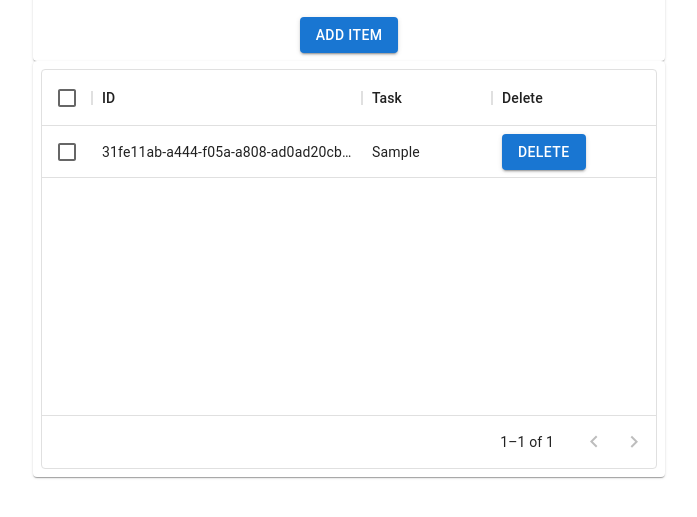
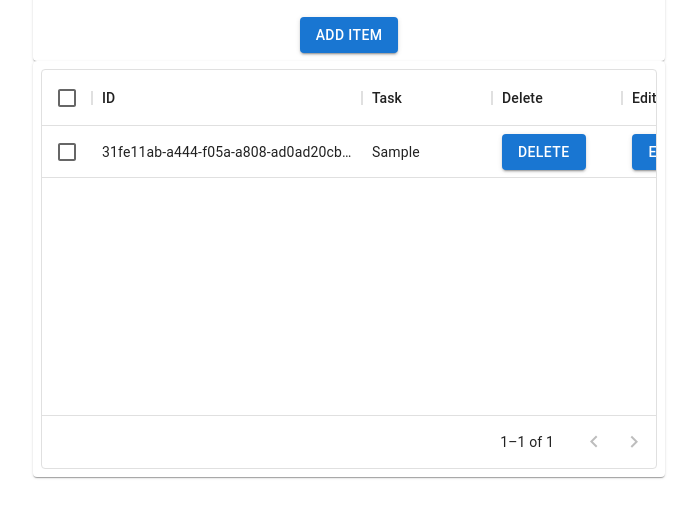
Before and after one commit to digikullReact/janweredux, a React (Vite) app: page / in a window 1280 px wide. Both pictures are taken after typing "Sample" into the empty fields and a click on the button "ADD ITEM". Shown: the part 249-766 px from the top of the page, without its empty margins (291-988 px from the left). Built offline with nearby package versions, Linux system fonts and the light colour scheme.

Commit message:
edit todo

```diff
--- a/src/components/Addtodo.jsx
+++ b/src/components/Addtodo.jsx
@@ -6,8 +6,23 @@ import Paper from '@mui/material/Paper';
 import Grid from '@mui/material/Grid';
 import Button from '@mui/material/Button';
 import { DataGrid } from '@mui/x-data-grid';
-import { addTodo } from '../slices/todo';
+import { addTodo,deleteTodo } from '../slices/todo';
 import uuid from 'react-uuid'
+
+import Typography from '@mui/material/Typography';
+import Modal from '@mui/material/Modal';
+
+const style = {
+  position: 'absolute',
+  top: '50%',
+  left: '50%',
+  transform: 'translate(-50%, -50%)',
+  width: 400,
+  bgcolor: 'background.paper',
+  border: '2px solid #000',
+  boxShadow: 24,
+  p: 4,
+};
 
 
 import { useDispatch,useSelector } from 'react-redux';
@@ -32,6 +47,11 @@ const Addtodo = () => {
 
 
   const rows=useSelector(state=>state.todoSlice.todos);
+  const [open, setOpen] = useState(false);
+  const handleOpen = (row) => {
+    setOpen(true);
+  }
+  const handleClose = () => setOpen(false);
 
 
 
@@ -54,6 +74,11 @@ const Addtodo = () => {
   }
 
 
+  const clickDelete=(id)=>{
+ dispatch(deleteTodo(id));
+
+  }
+
     const columns = [
         { field: 'id', headerName: 'ID', width: 270 },
         { field: 'task', headerName: 'Task', width: 130 },
@@ -65,7 +90,15 @@ const Addtodo = () => {
          Delete
           </Button>
 
-        },width: 230}
+        },width: 130},
+
+        {field:'edit' ,headerName:'Edit', renderCell:(params)=>{
+
+          return <Button variant="contained" onClick={()=>handleOpen(params.row)}>
+           Edit
+          </Button>
+
+        },width: 130}
       ];
 
 
@@ -137,6 +170,25 @@ const Addtodo = () => {
     </Box>
 
 
+{/**Modal for Edit Purpose */}
+
+<div>
+
+      <Modal
+        open={open}
+        onClose={handleClose}
+        aria-labelledby="modal-modal-title"
+        aria-describedby="modal-modal-description"
+      >
+        <Box sx={style}>
+        <TextField name="task" id="outlined-basic" label="Todo" variant="outlined" onChange={handleChange}/> <br/>
+
+<Button  style={{marginTop:"20px"}} variant="contained" onClick={handleClick}>Edit Item</Button>
+
+        </Box>
+      </Modal>
+    </div>
+
 
 
     </div>
--- a/src/slices/todo.js
+++ b/src/slices/todo.js
@@ -28,12 +28,20 @@ addTodo:(state,action)=>{
 }
 ,// Create a action that deletes todo from the array and call it from frontend
 
+deleteTodo:(state,action)=>{
+
+    state.todos=state.todos.filter(ele=>ele.id!=action.payload);
+
+},
+
+// Create an action  for editing
+
     }
 
 
 
 })
 
-export const {addTodo} = todoSlice.actions;  // these are called by the frontend
+export const {addTodo,deleteTodo} = todoSlice.actions;  // these are called by the frontend
 
 export default todoSlice.reducer;  // reducer is more of in state management
```
